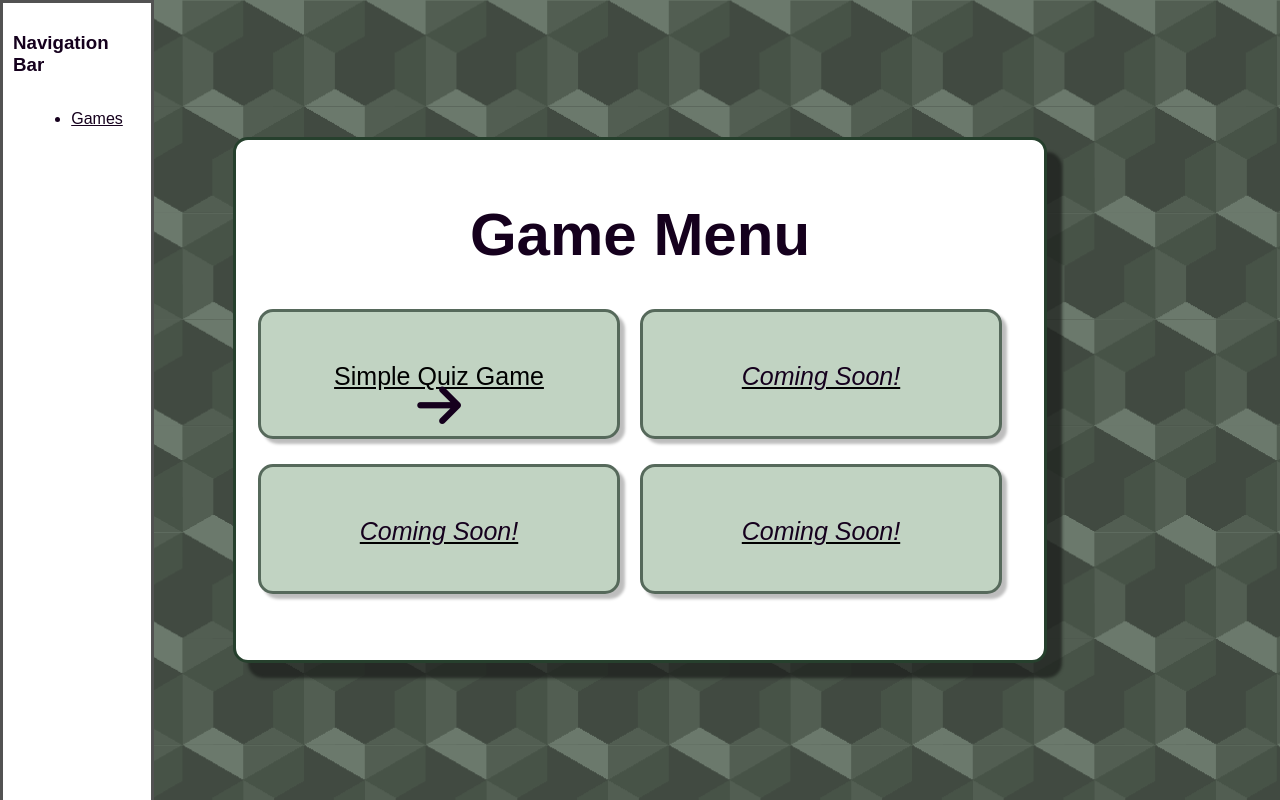
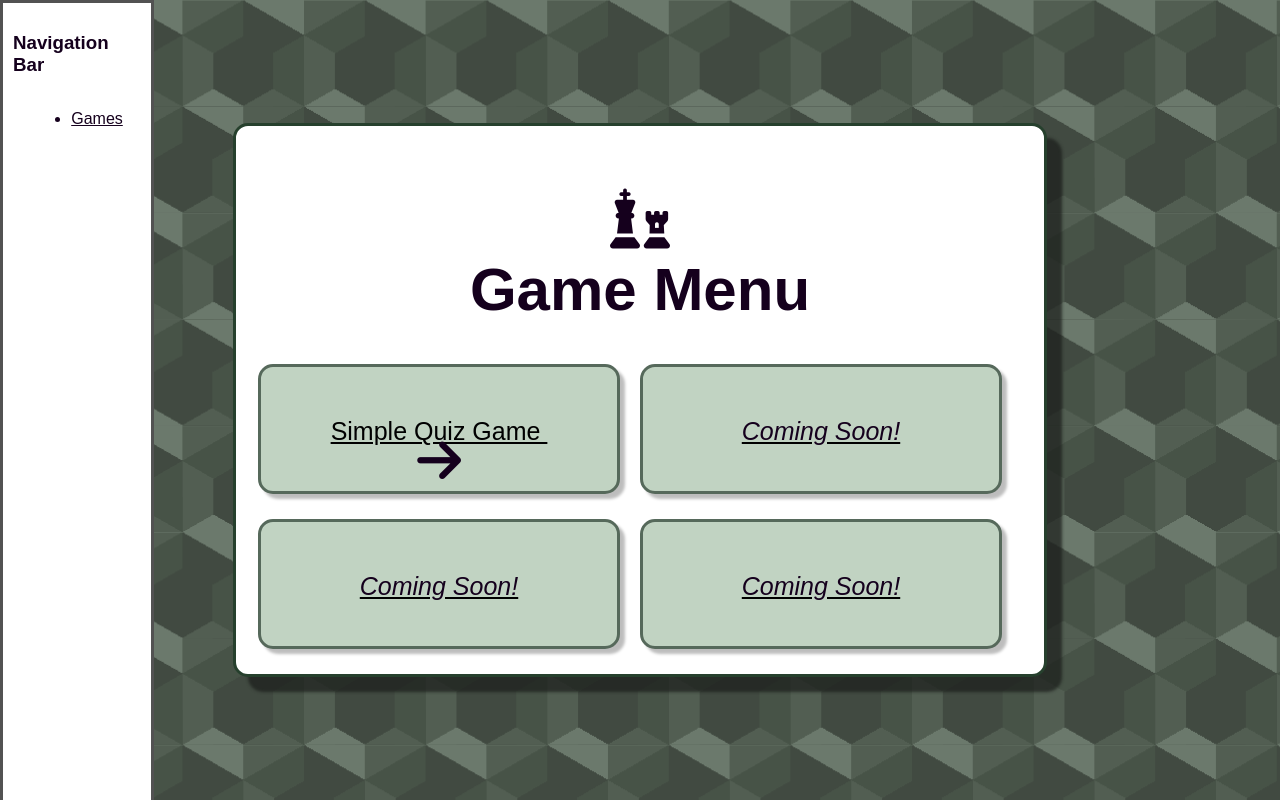
Before and after one commit to std-runtime-error/senior-project-nutrition, a React (Create React App) app: page / in a window 1280 px wide. Built offline with nearby package versions, Linux system fonts and the light colour scheme.

Commit message:
Fixed icons on Game Menu

```diff
--- a/src/pages/GameMenu.jsx
+++ b/src/pages/GameMenu.jsx
@@ -4,9 +4,12 @@ import { Link } from "react-router-dom";
 function Home(){
         return (
         <div className='GameMenu'>
-                <h1 align="center" >Game Menu</h1>
+                <h1 align="center">
+                        <i class="fa-solid fa-chess"></i>
+                        <br/>
+                        Game Menu</h1>
                 <div className='GameMenuList'>
-                        <Link to="/SimpleQuiz" className='GameMenuButton'>Simple Quiz Game <i class="fa-solid fa-arrow-right fa-2xl"></i></Link>
+                        <Link to="/SimpleQuiz" className='GameMenuButton'>Simple Quiz Game&nbsp;<i class="fa-solid fa-arrow-right fa-2xl"></i></Link>
                         <Link to="/" className='GameMenuButton'><em>Coming Soon!</em></Link><br/>
                         <Link to="/" className='GameMenuButton'><em>Coming Soon!</em></Link>
                         <Link to="/" className='GameMenuButton'><em>Coming Soon!</em></Link>
```
